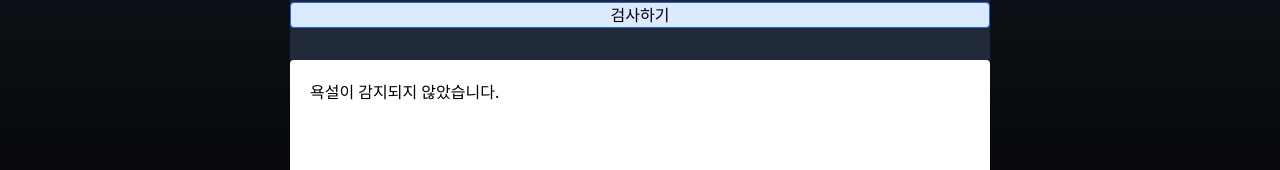
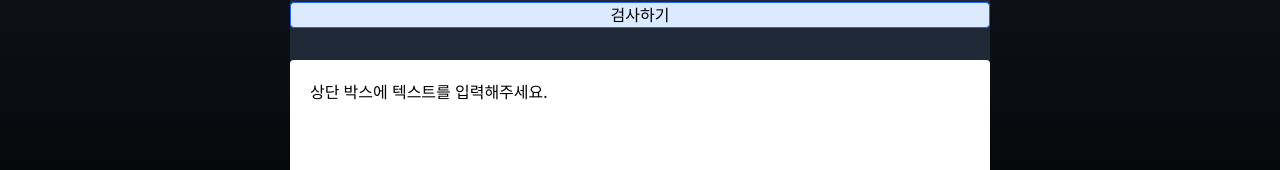
Before and after one commit to shinwonse/do-not-say-profanity, a Next.js app: page / in a window 1280 px wide. Shown: the part 471-641 px from the top of the page. Built offline with nearby package versions, Linux system fonts and the light colour scheme.

Commit message:
feat: 안내문구 변경

```diff
--- a/src/app/components/ResultBox/ResultBox.tsx
+++ b/src/app/components/ResultBox/ResultBox.tsx
@@ -27,7 +27,7 @@ function ResultBox({ result }: Props) {
           })}
         </div>
       ) : (
-        <div>욕설이 감지되지 않았습니다.</div>
+        <div>상단 박스에 텍스트를 입력해주세요.</div>
       )}
     </div>
   );
```
